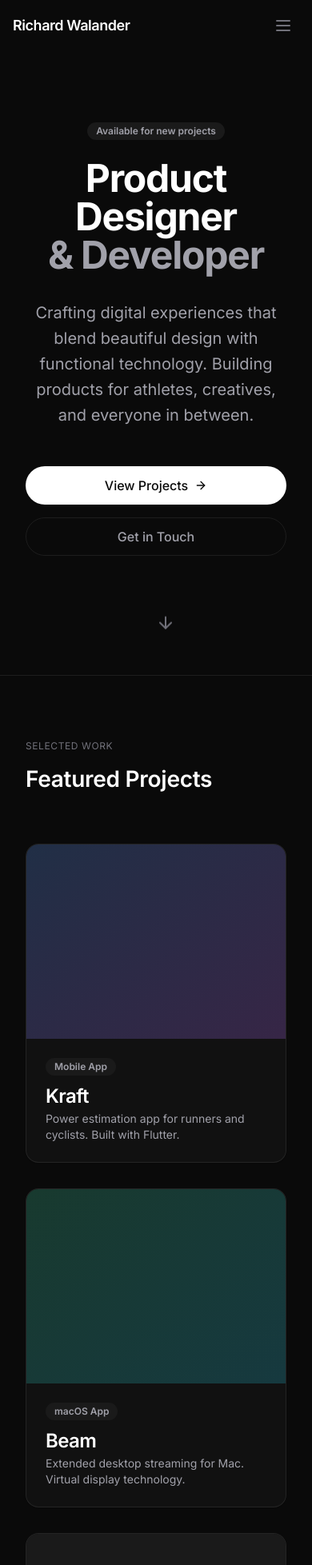
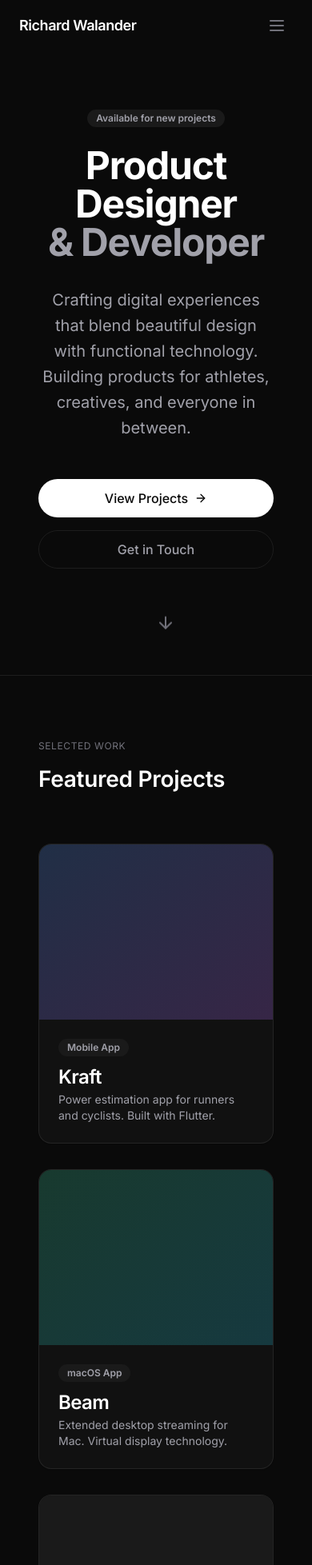
Before and after one commit to richardwalander/walander-co-portfolio, a Next.js app: page / in a window 390 px wide. Shown: the top 1957 px of the page at 80% size. Built offline with nearby package versions, Linux system fonts and the light colour scheme.

Commit message:
Fix: increase horizontal padding on all sections
- Mobile: px-6 (24px) → px-6 (24px) - keep consistent
- Desktop: px-8 (32px) → px-12 (48px)

This applies to .section, .section-hero, .container-custom, header, and footer.

```diff
--- a/src/app/globals.css
+++ b/src/app/globals.css
@@ -49,16 +49,16 @@
 @layer components {
   /* Section base styling */
   .section {
-    @apply py-20 md:py-32 px-4 md:px-8;
+    @apply py-20 md:py-32 px-6 md:px-12;
   }
 
   .section-hero {
-    @apply py-20 md:py-32 px-4 md:px-8 min-h-screen flex flex-col items-center justify-center relative;
+    @apply py-20 md:py-32 px-6 md:px-12 min-h-screen flex flex-col items-center justify-center relative;
   }
 
   /* Custom container */
   .container-custom {
-    @apply mx-auto px-4 md:px-8 max-w-6xl;
+    @apply mx-auto px-6 md:px-12 max-w-6xl;
   }
 
   /* Label styling */
```
